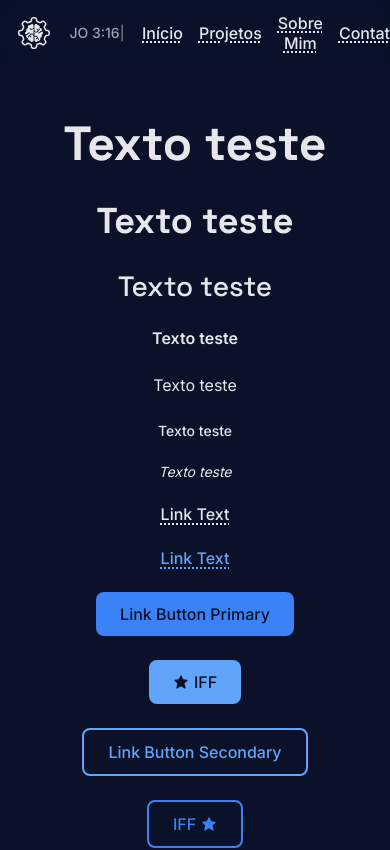
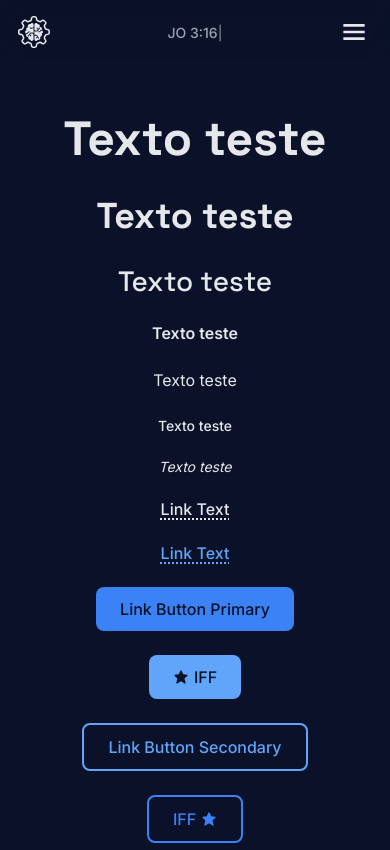
Before and after one commit to RGMenezes/portfolio, a Next.js app in the folder current/: page / in a window 390 px wide. Shown: the top 850 px of the page. Built offline with nearby package versions, Linux system fonts and the light colour scheme.

Commit message:
finish header component

```diff
--- a/current/src/app/globals.css
+++ b/current/src/app/globals.css
@@ -19,6 +19,7 @@
   --color--overlay: #0A1128;
 
   --border--radius: 8px;
+  --backdrop--blur: blur(10px);
 }
 
 html,
@@ -42,3 +43,8 @@ body {
   padding: 0;
   margin: 0;
 }
+
+*[tabindex]:focus-visible {
+  outline: 1px dashed var(--color--border);
+  outline-offset: 2px;
+}
--- a/current/src/components/base/A.tsx
+++ b/current/src/components/base/A.tsx
@@ -10,7 +10,7 @@ interface AProps extends React.AnchorHTMLAttributes<HTMLAnchorElement> {
     size?: "small" | "medium" | "large";
 };
 
-export default function A({ children, className = "", variant = "text", Icon, iconPosition = "right", detached, size = "small", ...props }: AProps) {
+export default function A({ children, className = "", variant = "text", Icon, iconPosition = "right", detached, size = "small", tabIndex, ...props }: AProps) {
     const iconSizeMap = {
         small: 16,
         medium: 24,
@@ -19,7 +19,7 @@ export default function A({ children, className = "", variant = "text", Icon, ic
     const iconSize = iconSizeMap[variant === "icon" ? "large" : size];
 
     return (
-        <a className={`${styles.clear} ${styles[variant]} ${detached && styles.detached} ${className}`} {...props}>
+        <a tabIndex={tabIndex ?? 0} className={`${styles.clear} ${styles[variant]} ${detached && styles.detached} ${className}`} {...props}>
             {Icon && iconPosition === "left" && <Icon size={iconSize}/>}
             {variant !== "icon" && children}
             {Icon && iconPosition === "right" && <Icon size={iconSize}/>}
--- a/current/src/components/base/Button.tsx
+++ b/current/src/components/base/Button.tsx
@@ -12,7 +12,7 @@ interface ButtonProps extends React.ButtonHTMLAttributes<HTMLButtonElement> {
     size?: "small" | "medium" | "large";
 };
 
-export default function Button({ children, className = "", variant = "buttonPrimary", Icon, iconPosition = "right", detached, size = "small", ...props }: ButtonProps) {
+export default function Button({ children, className = "", variant = "buttonPrimary", Icon, iconPosition = "right", detached, size = "small", tabIndex, ...props }: ButtonProps) {
     const iconSizeMap = {
         small: 16,
         medium: 24,
@@ -21,6 +21,7 @@ export default function Button({ children, className = "", variant = "buttonPrim
     const iconSize = iconSizeMap[variant === "icon" ? "large" : size];
     return (
         <button
+            tabIndex={tabIndex ?? 0}
             className={`${styles.clear} ${styles[variant]} ${detached && styles.detached} ${className}`}
             type="button"
             {...props}
--- a/current/src/components/interaction/Menu.tsx
+++ /dev/null
@@ -1,11 +0,0 @@
-import styles from "./Menu.module.css";
-import NavPage from "./NavPage";
-
-export default function Menu({ className }: { className?: string }) {
-
-    return (
-        <div className={className}>
-            <NavPage row curriculum/>
-        </div>
-    );
-}
--- a/current/src/components/interaction/NavPage.module.css
+++ b/current/src/components/interaction/NavPage.module.css
@@ -1,7 +1,12 @@
 .list {
     display: flex;
+    flex-flow: column nowrap;
     align-items: center;
     gap: 16px;
 
     list-style: none;
 }
+
+.row {
+    flex-flow: row wrap;
+}
--- a/current/src/components/interaction/NavPage.tsx
+++ b/current/src/components/interaction/NavPage.tsx
@@ -4,8 +4,8 @@ import styles from "./NavPage.module.css";
 
 export default function NavPage({ row, curriculum }: { row?: boolean, curriculum?: boolean }) {
     return (
-        <nav className={`${styles.container} ${row && styles.row}`}>
-            <ul className={styles.list}>
+        <nav>
+            <ul className={`${styles.list} ${row && styles.row}`}>
                 <li>
                     <A href="#">Início</A>
                 </li>
--- a/current/src/components/layout/Header.module.css
+++ b/current/src/components/layout/Header.module.css
@@ -3,20 +3,28 @@
     top: 0;
     left: 0;
 
-    height: 65px;
+    height: 60px;
     width: 100%;
     padding: 2px 16px;
 
     display: grid;
     grid-template-columns: 1fr 70px 1fr;
+    grid-template-rows: 60px 0px;
     align-items: center;
     gap: 10px;
 
-    backdrop-filter: blur(8px);
+    -webkit-backdrop-filter: var(--backdrop--blur);
+    backdrop-filter: var(--backdrop--blur);
+
+    transition: all 0.3s ease;
+}
+.containerOpenMenu {
+    height: 100vh;
+    grid-template-rows: 60px 1fr;
 }
 
 .fill{
-    height: 65px;
+    height: 60px;
     width: 100%;
 }
 
@@ -31,9 +39,27 @@
     justify-self: end;
 }
 
+.menuNav{
+    height: 100%;
+    width: 100%;
+
+    display: flex;
+    flex-flow: column nowrap;
+    justify-content: center;
+    align-items: center;
+    grid-column: 1 / -1;
+
+    scale: 0;
+    opacity: 0;
+    transition: all .3s ease;
+}
+.containerOpenMenu > .menuNav{
+    scale: 1;
+    opacity: 1;
+}
+
 @media screen and (min-width: 768px) {
     .container{
-        height: 64px;
         grid-template-columns: auto 70px 1fr;
     }
 }
--- a/current/src/components/layout/Header.tsx
+++ b/current/src/components/layout/Header.tsx
@@ -1,16 +1,45 @@
+"use client";
+
+import { useEffect, useState } from "react";
+import { BiExitFullscreen, BiMenu } from "react-icons/bi";
+import Button from "../base/Button";
 import { RmLogo } from "../icons";
-import Menu from "../interaction/Menu";
+import NavPage from "../interaction/NavPage";
 import TypingMessage from "../interaction/TypingMessage";
 import styles from "./Header.module.css";
 
 export default function Header() {
+    const [visibility, setVisibility] = useState(false);
+    const [isMobile, setIsMobile] = useState(
+        typeof window !== "undefined" ? window.innerWidth < 768 : false
+    );
+
+    useEffect(() => {
+        const handleResize = () => setIsMobile(window.innerWidth < 768);
+        window.addEventListener("resize", handleResize);
+        return () => window.removeEventListener("resize", handleResize);
+    }, []);
 
     return (
         <div>
-            <header className={styles.container}>
+            <header className={`${styles.container} ${visibility ? styles.containerOpenMenu : ""}`}>
                 <RmLogo className={styles.logo}/>
                 <TypingMessage data={["PV 6:9-11", "JO 3:16", "MT 6:6"]}/>
-                <Menu className={styles.menu}/>
+                {isMobile ?
+                    <>
+                        <div className={styles.menu}>
+                            <Button onClick={() => setVisibility(!visibility)} variant="icon" Icon={visibility ?  BiExitFullscreen : BiMenu} />
+                        </div>
+
+                        <div className={styles.menuNav}>
+                            <NavPage curriculum/>
+                        </div>
+                    </>
+                    :
+                    <div className={styles.menu}>
+                        <NavPage row curriculum/>
+                    </div>
+                }
             </header>
             <div className={styles.fill}/>
         </div>
```
Also changed, not shown: current/src/components/interaction/Menu.module.css (deleted).
